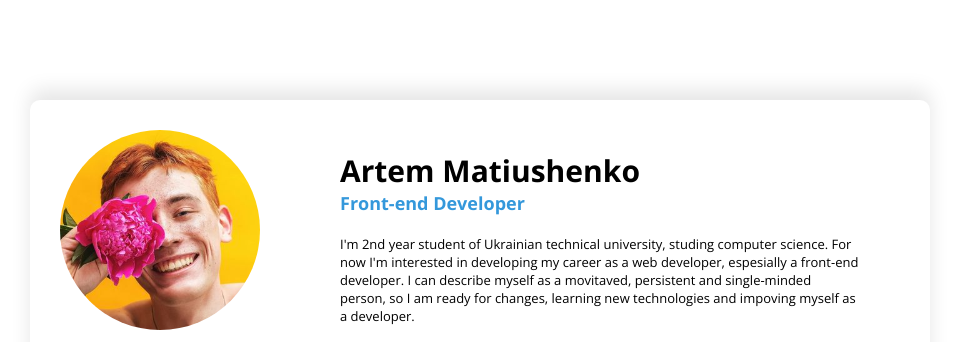
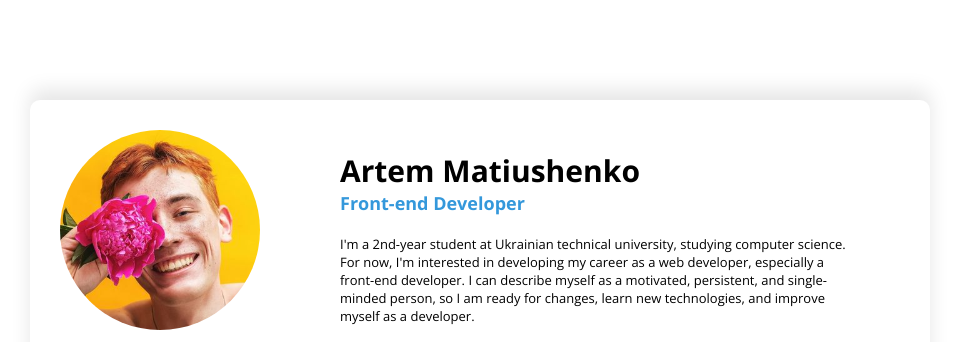
Before and after one commit to artemmatiushenko1/CV, a plain HTML site: page index.html in a window 1280 px wide. Shown: the top 342 px of the page, without its empty margins (160-1119 px from the left). Drawn offline with nearby package versions, Linux system fonts and the light colour scheme.

Commit message:
Fixed grammar in the  intro section

```diff
--- a/index.html
+++ b/index.html
@@ -32,11 +32,12 @@
         <h1 class="intro__full-name">Artem Matiushenko</h1>
         <h2 class="intro__occupation">Front-end Developer</h2>
         <p class="intro__description">
-          I'm 2nd year student of Ukrainian technical university, studing
-          computer science. For now I'm interested in developing my career as a
-          web developer, espesially a front-end developer. I can describe myself
-          as a movitaved, persistent and single-minded person, so I am ready for
-          changes, learning new technologies and impoving myself as a developer.
+          I'm a 2nd-year student at Ukrainian technical university, studying
+          computer science. For now, I'm interested in developing my career as a
+          web developer, especially a front-end developer. I can describe myself
+          as a motivated, persistent, and single-minded person, so I am ready
+          for changes, learn new technologies, and improve myself as a
+          developer.
         </p>
 
         <ul class="intro__socials">
```
